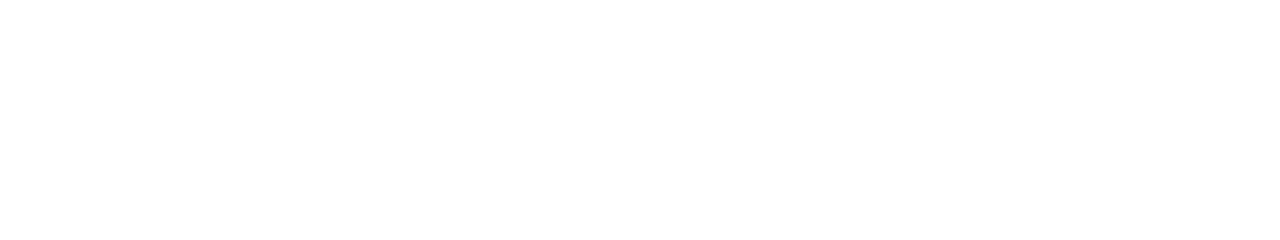
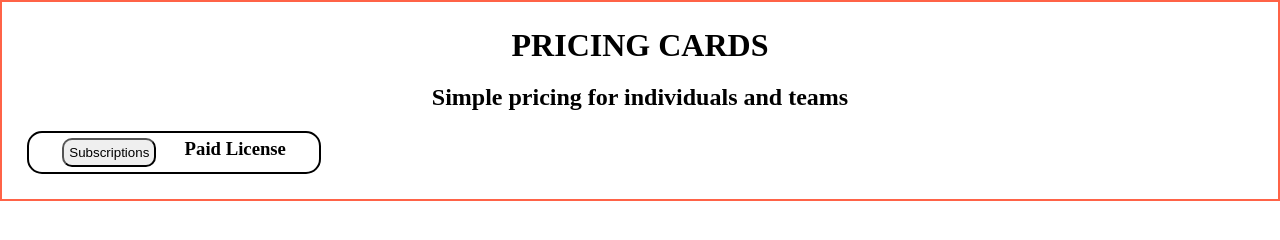
Before and after one commit to danielprince89/Dx-Pricing, a plain HTML site: page index.html in a window 1280 px wide. Drawn offline with Linux system fonts and the light colour scheme.

Commit message:
Dx-pricing first section

```diff
--- a/index.html
+++ b/index.html
@@ -9,6 +9,13 @@
     <link rel="stylesheet" href="style.css">
 </head>
 <body>
-
+    <header>
+        <h1>PRICING CARDS</h1>
+        <h2>Simple pricing for individuals and teams</h2>
+        <div class="button-holder">
+            <button class="btn">Subscriptions</button>
+            <h3>Paid License</h3>
+        </div>
+    </header>
 </body>
 </html>
--- a/style.css
+++ b/style.css
@@ -0,0 +1,35 @@
+*{
+    margin: 0;
+    padding: 0;
+    box-sizing: border-box;
+}
+
+header{
+    border: 2px solid tomato;
+    text-align: center;
+    padding: 25px;
+}
+
+header h1{
+    margin-bottom: 20px;
+}
+
+header h2{
+    margin-bottom: 20px;
+}
+
+.button-holder{
+    border: 2px solid black;
+    padding: 5px;
+    display: flex;
+    justify-content: space-evenly;
+    width: 24%;
+    border-radius: 15px;
+}
+
+.btn{
+    padding: 5px;
+    border-radius: 10px;
+    display: flex;
+    justify-items: flex-start;
+}
```
